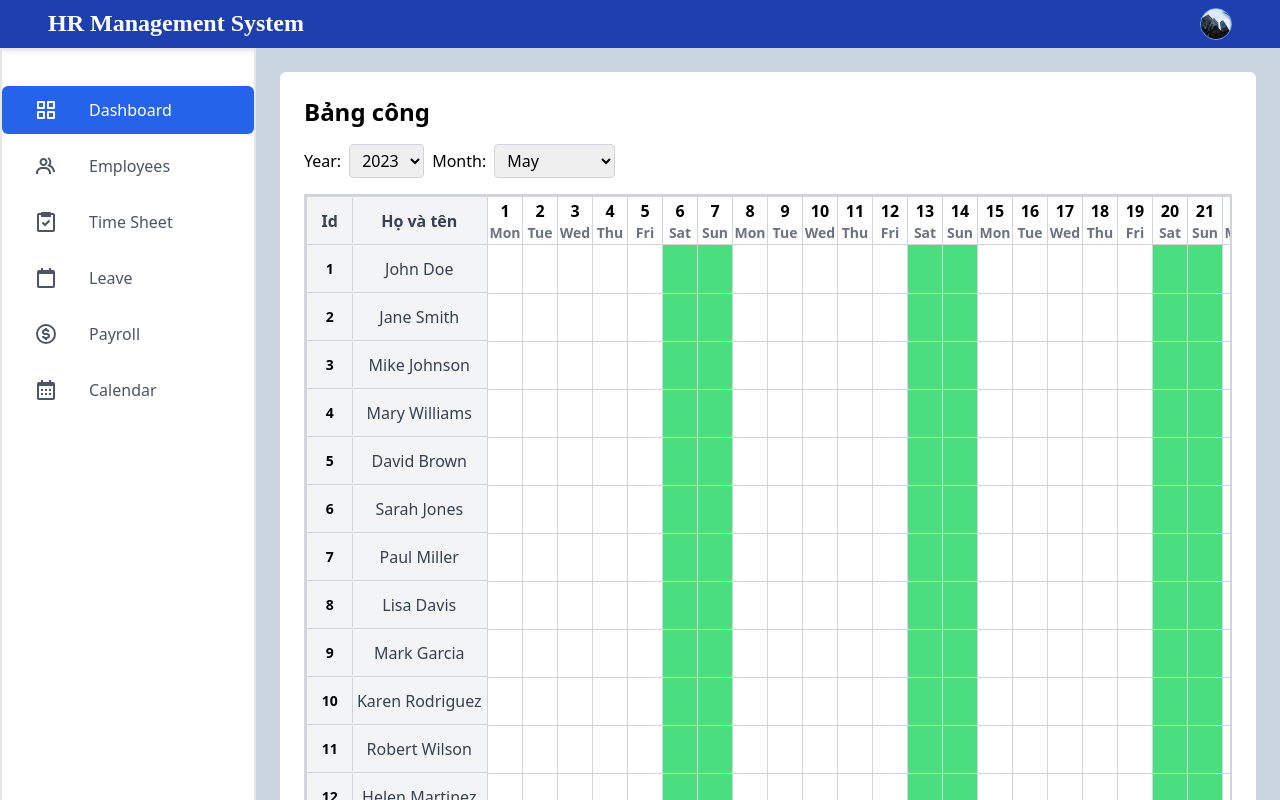
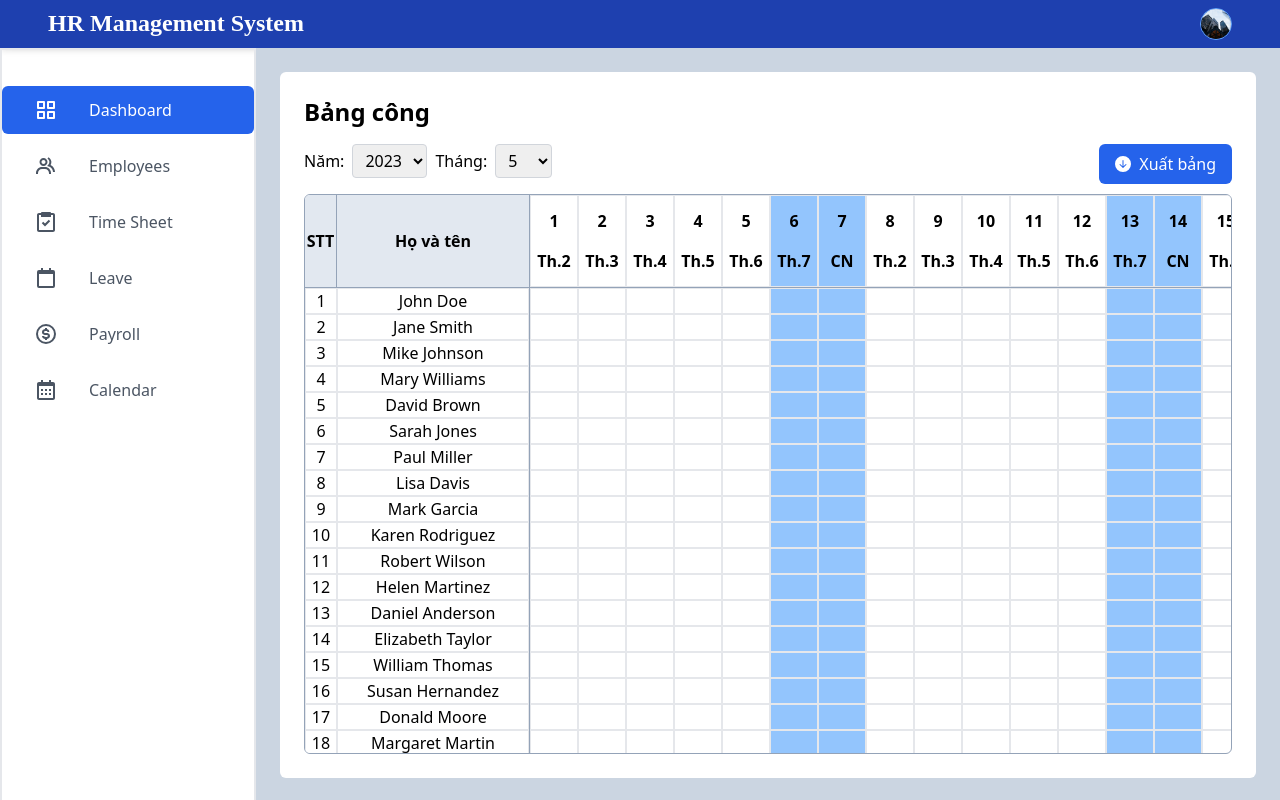
Before and after one commit to PMinhTri/PBL_EMS, a React app in the folder pbl_frontend/: page /admin/time-sheet in a window 1280 px wide. Built offline with nearby package versions, Linux system fonts and the light colour scheme; sample sign-in values are in the browser's storage; the HTML template or start-up script is replaced by a standard one.

Commit message:
update UI

```diff
--- a/pbl_frontend/src/index.css
+++ b/pbl_frontend/src/index.css
@@ -8,8 +8,15 @@
   }
 }
 
+.scrollbar {
+  /* Your existing styles for the container */
+  overflow-x: auto;
+  overflow-y: auto; /* Assuming you only want a horizontal scrollbar */
+}
+
 .scrollbar::-webkit-scrollbar {
-  width: 6px; /* Set the width of the scrollbar */
+  width: 8px; /* Set the width of the scrollbar */
+  height: 8px;
 }
 
 .scrollbar::-webkit-scrollbar-track {
--- a/pbl_frontend/src/modules/admin/PayrollManagement/PayrollManagement.tsx
+++ b/pbl_frontend/src/modules/admin/PayrollManagement/PayrollManagement.tsx
@@ -3,9 +3,41 @@ import PayrollTable from "./components/PayrollTable";
 
 const PayrollManagement: React.FunctionComponent = () => {
   return (
-    <div className="w-full p-4 flex flex-col overflow-auto">
+    <div className="w-full p-4 gap-2 flex flex-col overflow-auto">
+      <div className="w-full h-12 gap-2 flex flex-row border-[2px]">
+        <div className="flex flex-row items-center">
+          <label className="mr-2 text-lg">Năm</label>
+          <select
+            value={2023}
+            className="border border-gray-300 rounded px-2 py-1"
+          >
+            <option value="{2023}">2023</option>
+            <option value="{2024}">2024</option>
+          </select>
+        </div>
+        <div className="flex flex-row items-center">
+          <label className="mr-2 text-lg">Tháng</label>
+          <select
+            value={2023}
+            className="border border-gray-300 rounded px-2 py-1"
+          >
+            <option value={1}>1</option>
+            <option value={2}>2</option>
+            <option value={3}>3</option>
+            <option value={4}>4</option>
+            <option value={5}>5</option>
+            <option value={6}>6</option>
+            <option value={7}>7</option>
+            <option value={8}>8</option>
+            <option value={9}>9</option>
+            <option value={10}>10</option>
+            <option value={11}>11</option>
+            <option value={12}>12</option>
+          </select>
+        </div>
+      </div>
+
       <PayrollTable />
-      <div>Hello</div>
     </div>
   );
 };
--- a/pbl_frontend/src/modules/admin/PayrollManagement/components/PayrollTable.tsx
+++ b/pbl_frontend/src/modules/admin/PayrollManagement/components/PayrollTable.tsx
@@ -2,8 +2,8 @@ import React from "react";
 
 const PayrollTable: React.FunctionComponent = () => {
   return (
-    <div className="w-full border-2 p-6 flex flex-col overflow-x-auto">
-      <h2 className="text-2xl font-bold mb-4">Payroll</h2>
+    <div className="w-full border-2 p-6 rounded-md flex flex-col overflow-x-auto">
+      <h2 className="text-2xl font-bold mb-4">Danh sách bảng lương</h2>
     </div>
   );
 };
--- a/pbl_frontend/src/modules/admin/TimeSheetManagement/components/TimeSheetTable.tsx
+++ b/pbl_frontend/src/modules/admin/TimeSheetManagement/components/TimeSheetTable.tsx
@@ -1,4 +1,5 @@
 import React from "react";
+import { BsFillArrowDownCircleFill } from "react-icons/bs";
 
 const TimeSheetTable: React.FunctionComponent = () => {
   const [selectedYear, setSelectedYear] = React.useState<number>(2023);
@@ -9,7 +10,7 @@ const TimeSheetTable: React.FunctionComponent = () => {
     return Array.from({ length: daysInMonth }, (_, index) => index + 1);
   };
 
-  const daysOfWeek = ["Sun", "Mon", "Tue", "Wed", "Thu", "Fri", "Sat"];
+  const daysOfWeek = ["CN", "Th.2", "Th.3", "Th.4", "Th.5", "Th.6", "Th.7"];
 
   const employeeData = [
     { id: 1, name: "John Doe" },
@@ -38,9 +39,10 @@ const TimeSheetTable: React.FunctionComponent = () => {
     <div className="w-full p-6 rounded-md flex flex-col bg-white">
       <h2 className="text-2xl font-bold mb-4">Bảng công</h2>
 
+      <div className="flex flex-row justify-between">
         <div className="flex flex-row gap-2">
           <div className="flex items-center mb-4">
-          <label className="mr-2">Year:</label>
+            <label className="mr-2">Năm:</label>
             <select
               value={selectedYear}
               onChange={(e) => setSelectedYear(Number(e.target.value))}
@@ -53,113 +55,134 @@ const TimeSheetTable: React.FunctionComponent = () => {
           </div>
 
           <div className="flex items-center mb-4">
-          <label className="mr-2">Month:</label>
+            <label className="mr-2">Tháng:</label>
             <select
               value={selectedMonth}
               onChange={(e) => setSelectedMonth(Number(e.target.value))}
               className="border border-gray-300 rounded px-2 py-1"
             >
-            <option value={1}>January</option>
-            <option value={2}>February</option>
-            <option value={3}>March</option>
-            <option value={4}>April</option>
-            <option value={5}>May</option>
-            <option value={6}>June</option>
-            <option value={7}>July</option>
-            <option value={8}>August</option>
-            <option value={9}>September</option>
-            <option value={10}>October</option>
-            <option value={11}>November</option>
-            <option value={12}>December</option>
-            {/* Add more months as needed */}
+              <option value={1}>1</option>
+              <option value={2}>2</option>
+              <option value={3}>3</option>
+              <option value={4}>4</option>
+              <option value={5}>5</option>
+              <option value={6}>6</option>
+              <option value={7}>7</option>
+              <option value={8}>8</option>
+              <option value={9}>9</option>
+              <option value={10}>10</option>
+              <option value={11}>11</option>
+              <option value={12}>12</option>
             </select>
           </div>
         </div>
+        <div>
+          <button className="bg-blue-600 flex flex-row items-center gap-2 text-white px-4 py-2 rounded-md">
+            <BsFillArrowDownCircleFill />
+            <div>Xuất bảng</div>
+          </button>
+        </div>
+      </div>
 
-      <div className="w-full flex border-[2px] border-gray-300 overflow-x-auto">
-        <div className="relative">
-          <table className="w-full border border-gray-300">
-            <thead>
-              <tr>
-                <th className="border border-gray-300 h-12 w-[180px] sticky left-0 bg-gray-100 z-10">
-                  <div className="flex flex-row h-full">
-                    <div className="flex items-center justify-center w-1/4 h-full text-gray-700 border-r border-gray-300">
-                      Id
+      <div className="flex w-full h-[560px] border border-slate-400 rounded-md flex-col overflow-x-auto overflow-y-auto scrollbar">
+        <div className="flex w-full h-1/6 sticky top-0 z-20">
+          <div className="flex flex-row sticky bg-slate-200 border-r border-slate-400 left-0 top-0 z-20">
+            <div className="flex border-b border-r border-slate-400 w-8 text-md font-bold justify-center items-center">
+              STT
             </div>
-                    <div className="flex items-center justify-center w-3/4 text-gray-700 h-full">
+            <div className="flex border-b border-slate-400 w-48 text-md font-bold justify-center items-center">
               Họ và tên
             </div>
           </div>
-                </th>
-                {generateDaysArray().map((day) => (
-                  <th key={day} className="border border-gray-300 text-center">
-                    <div className="w-8">
-                      <div>{day}</div>
-                      <div className="text-sm text-gray-500">
-                        {
-                          daysOfWeek[
-                            new Date(
-                              selectedYear,
-                              selectedMonth - 1,
-                              day
-                            ).getDay()
-                          ]
+          <div className="flex flex-row border-b border-slate-400 bg-white z-10">
+            {generateDaysArray().map((day) => {
+              const date = new Date(selectedYear, selectedMonth - 1, day);
+              const dayOfWeek = date.getDay();
+              let dayClass =
+                "flex flex-col gap-4 border w-12 justify-center items-center";
+
+              if (dayOfWeek === 0) {
+                // Sunday (CN) - Apply purple color
+                dayClass += " bg-blue-300";
+              } else if (dayOfWeek === 6) {
+                // Saturday (Th.7) - Apply blue color
+                dayClass += " bg-blue-300";
+              } else {
+                dayClass += " bg-white";
               }
+
+              return (
+                <div key={day} className={dayClass}>
+                  <span className="text-md font-bold">{day}</span>
+                  <div>
+                    <span className="text-md font-bold">
+                      {daysOfWeek[dayOfWeek]}
+                    </span>
                   </div>
                 </div>
-                  </th>
-                ))}
-                <th className="border border-gray-300 text-center">
-                  <div className="w-32">
-                    <span>Số ngày công</span>
+              );
+            })}
+            <div className="flex border w-28 justify-center items-center text-md font-bold">
+              Số ngày công
             </div>
-                </th>
-                <th className="border border-gray-300 text-center">
-                  <div className="w-32">
-                    <span>Số ngày nghỉ</span>
+            <div className="flex border w-28 justify-center items-center text-md font-bold">
+              Số ngày nghỉ
             </div>
-                </th>
-                <th className="border border-gray-300 text-center">
-                  <div className="w-32">
-                    <span>Số ngày tăng ca</span>
+            <div className="flex border w-28 justify-center items-center text-md font-bold">
+              Tăng ca
             </div>
-                </th>
-              </tr>
-            </thead>
-            <tbody>
+            <div className="flex border w-28 justify-center items-center text-md font-bold">
+              Thao tác
+            </div>
+          </div>
+        </div>
+        <div className="flex flex-col w-full h-5/6">
           {employeeData.map((employee) => (
-                <tr key={employee.id}>
-                  <td className="border-b border-gray-300 w-[180px] flex flex-row text-center justify-center items-center h-12 sticky left-0 bg-gray-100 z-10">
-                    <div className="flex items-center justify-center w-1/4 h-full text-sm font-semibold border-r border-gray-300">
+            <div key={employee.id} className="flex w-full h-16">
+              <div className="flex flex-row sticky bg-white border-r border-slate-400 left-0 z-10">
+                <div className="flex border w-8 justify-center items-center">
                   {employee.id}
                 </div>
-                    <div className="flex items-center justify-center w-3/4 h-full text-gray-700">
+                <div className="flex border w-48 justify-center items-center">
                   {employee.name}
                 </div>
-                  </td>
-                  {generateDaysArray().map((day) => (
-                    <td
-                      key={day}
-                      className={`border border-gray-300 w-32 text-center ${
-                        [0, 6].includes(
-                          new Date(
-                            selectedYear,
-                            selectedMonth - 1,
-                            day
-                          ).getDay()
-                        )
-                          ? "bg-green-400"
-                          : ""
-                      }`}
-                    >
-                      {/* Add payroll data for each employee and day */}
-                    </td>
+              </div>
+              <div className="flex flex-row z-1">
+                {generateDaysArray().map((day) => {
+                  const date = new Date(selectedYear, selectedMonth - 1, day);
+                  const dayOfWeek = date.getDay();
+                  let inputClass =
+                    "flex border w-12 justify-center items-center";
+
+                  if (dayOfWeek === 0) {
+                    // Sunday (CN) - Apply specific styles
+                    inputClass += " bg-blue-300";
+                  } else if (dayOfWeek === 6) {
+                    // Saturday (Th.7) - Apply specific styles
+                    inputClass += " bg-blue-300";
+                  }
+
+                  return (
+                    <div key={day} className={inputClass}>
+                      {/* Add input fields here */}
+                    </div>
+                  );
+                })}
+                <div className="flex border w-28 justify-center items-center">
+                  {/* Add input fields here */}
+                </div>
+                <div className="flex border w-28 justify-center items-center">
+                  {/* Add input fields here */}
+                </div>
+                <div className="flex border w-28 justify-center items-center">
+                  {/* Add input fields here */}
+                </div>
+                <div className="flex border w-28 justify-center items-center">
+                  {/* Add input fields here */}
+                </div>
+              </div>
+            </div>
           ))}
-                </tr>
-              ))}
-            </tbody>
-          </table>
-          <div className="absolute top-0 left-0 w-30 h-full bg-gray-100 z-20 pointer-events-none"></div>
         </div>
       </div>
     </div>
```
Lines whose indentation alone changed are shown as unchanged.
